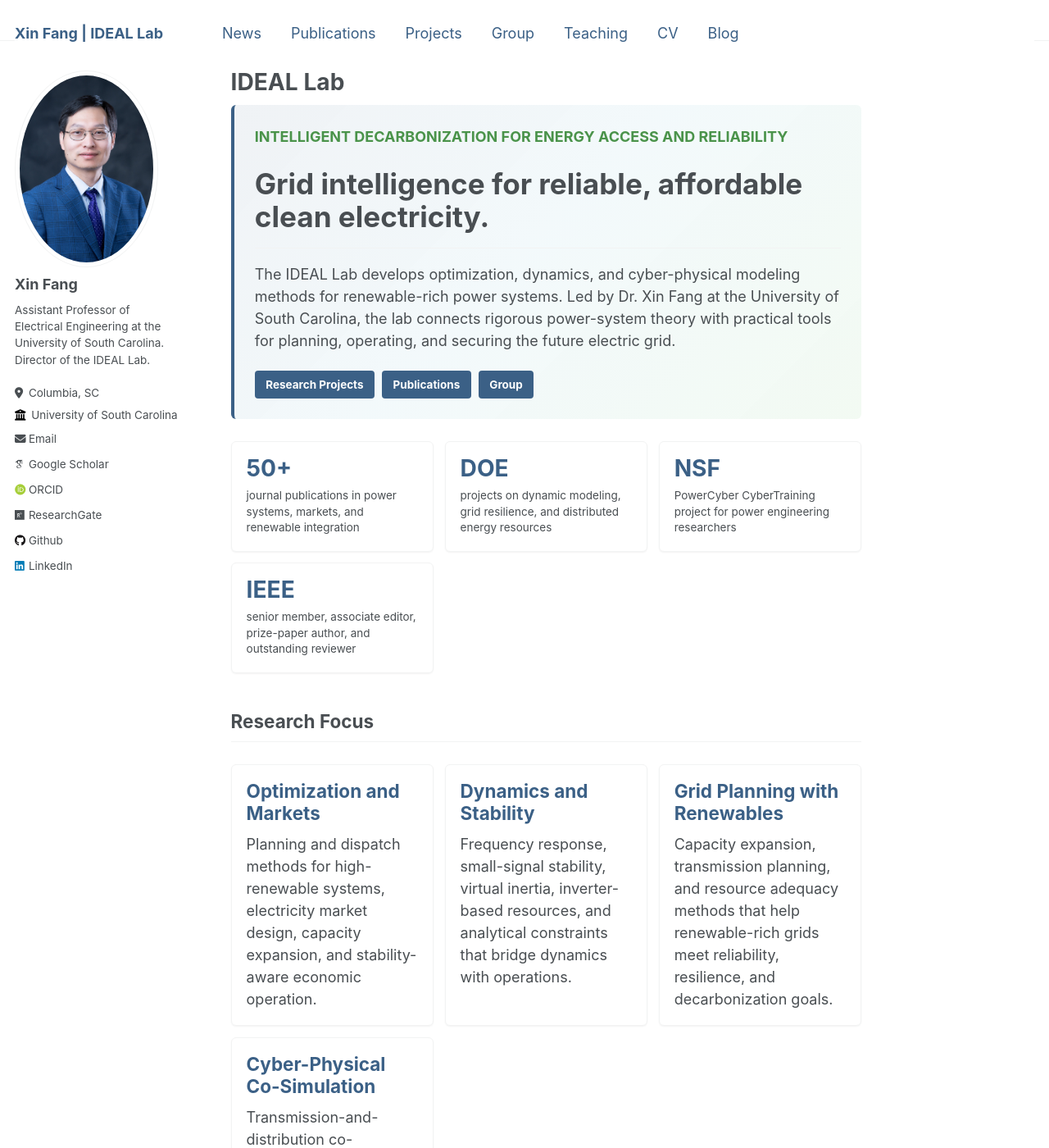
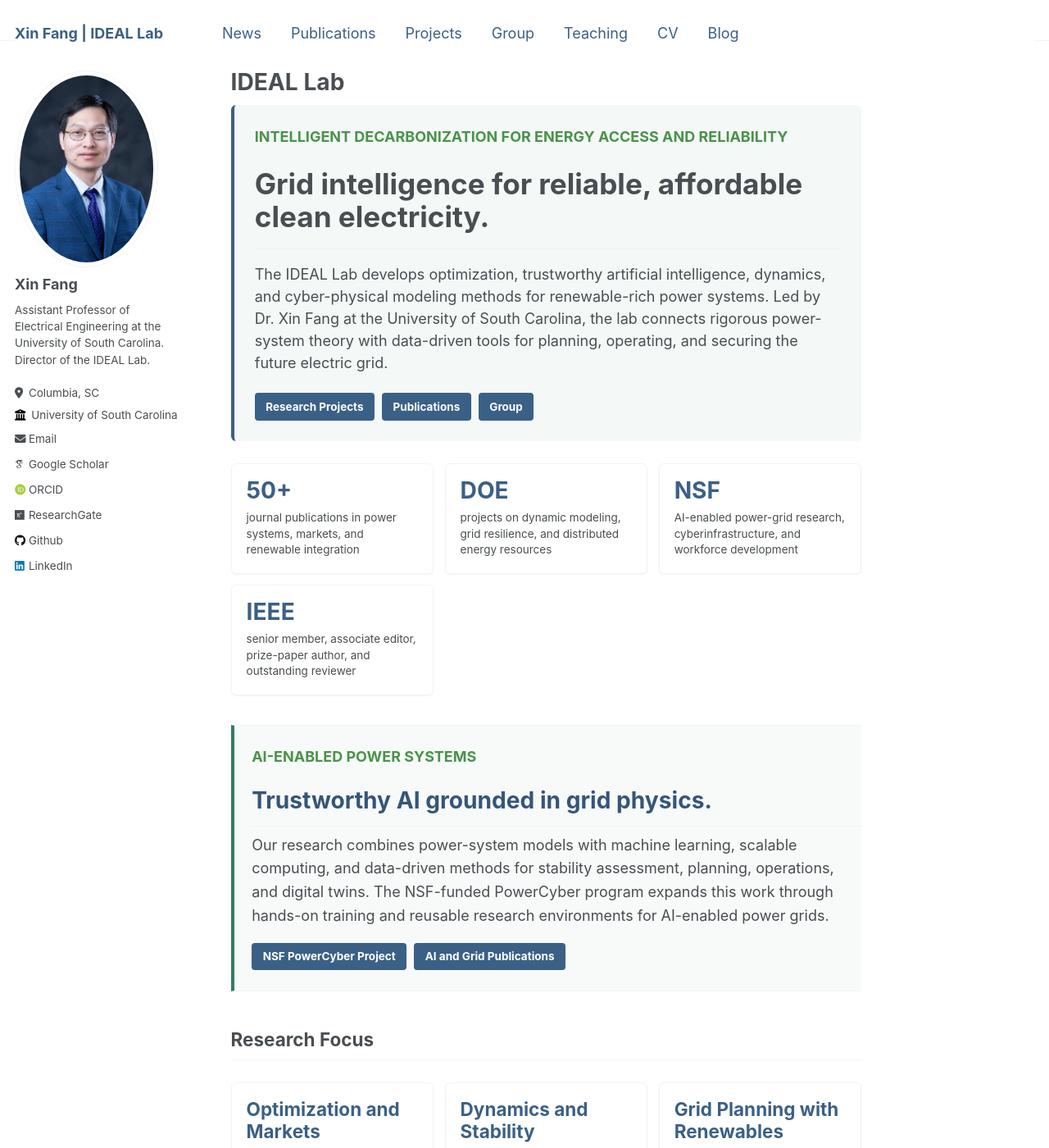
Before and after one commit to XinFang88/xinfang88.github.io, a Jekyll site: the page built from _pages/about.md, in a window 1280 px wide and 1400 px high. Shown: the whole window at 82% size. Built offline with Jekyll 4.4.1, drawn with Linux system fonts in a browser that asks for light colours; some web fonts are replaced; some of the changed text lies outside the part shown.

Commit message:
CV update

```diff
--- a/_pages/about.md
+++ b/_pages/about.md
@@ -10,7 +10,7 @@ redirect_from:
 <section class="home-hero">
   <p class="home-kicker">Intelligent Decarbonization for Energy Access and Reliability</p>
   <h2>Grid intelligence for reliable, affordable clean electricity.</h2>
-  <p>The IDEAL Lab develops optimization, dynamics, and cyber-physical modeling methods for renewable-rich power systems. Led by Dr. Xin Fang at the University of South Carolina, the lab connects rigorous power-system theory with practical tools for planning, operating, and securing the future electric grid.</p>
+  <p>The IDEAL Lab develops optimization, trustworthy artificial intelligence, dynamics, and cyber-physical modeling methods for renewable-rich power systems. Led by Dr. Xin Fang at the University of South Carolina, the lab connects rigorous power-system theory with data-driven tools for planning, operating, and securing the future electric grid.</p>
   <div class="home-actions">
     <a class="btn btn--primary" href="{{ '/projects/' | relative_url }}">Research Projects</a>
     <a class="btn" href="{{ '/publications/' | relative_url }}">Publications</a>
@@ -29,13 +29,23 @@ redirect_from:
   </div>
   <div class="home-stat">
     <strong>NSF</strong>
-    <span>PowerCyber CyberTraining project for power engineering researchers</span>
+    <span>AI-enabled power-grid research, cyberinfrastructure, and workforce development</span>
   </div>
   <div class="home-stat">
     <strong>IEEE</strong>
     <span>senior member, associate editor, prize-paper author, and outstanding reviewer</span>
   </div>
 </div>
+
+<section class="home-ai-highlight">
+  <p class="home-kicker">AI-Enabled Power Systems</p>
+  <h2>Trustworthy AI grounded in grid physics.</h2>
+  <p>Our research combines power-system models with machine learning, scalable computing, and data-driven methods for stability assessment, planning, operations, and digital twins. The NSF-funded PowerCyber program expands this work through hands-on training and reusable research environments for AI-enabled power grids.</p>
+  <div class="home-actions">
+    <a class="btn btn--primary" href="{{ '/projects/2026-NSF-PowerCyber-Implementation' | relative_url }}">NSF PowerCyber Project</a>
+    <a class="btn" href="{{ '/publications/' | relative_url }}">AI and Grid Publications</a>
+  </div>
+</section>
 
 ## Research Focus
 
@@ -46,7 +56,7 @@ redirect_from:
   </section>
   <section class="home-card">
     <h3>Dynamics and Stability</h3>
-    <p>Frequency response, small-signal stability, virtual inertia, inverter-based resources, and analytical constraints that bridge dynamics with operations.</p>
+    <p>Frequency response, small-signal stability, machine-learning-assisted stability assessment, virtual inertia, inverter-based resources, and analytical constraints that bridge dynamics with operations.</p>
   </section>
   <section class="home-card">
     <h3>Grid Planning with Renewables</h3>
@@ -54,13 +64,14 @@ redirect_from:
   </section>
   <section class="home-card">
     <h3>Cyber-Physical Co-Simulation</h3>
-    <p>Transmission-and-distribution co-simulation, distributed energy resource integration, electric transportation, and scalable grid digital twins.</p>
+    <p>Transmission-and-distribution co-simulation, AI-enabled grid analytics, distributed energy resource integration, electric transportation, and scalable grid digital twins.</p>
   </section>
 </div>
 
 ## Recent Highlights
 
 <ul class="home-highlight-list">
+  <li><strong>July 2026.</strong> NSF funded the PowerCyber Implementation project to scale workforce development and research infrastructure for trustworthy AI-enabled power grids.</li>
   <li><strong>March 2026.</strong> The lab's paper on analytical small-signal stability analysis for low-inertia power systems was accepted by <em>Electric Power Systems Research</em>.</li>
   <li><strong>February 2026.</strong> Work on distributed optimization and control for autonomous DER dispatch and frequency regulation was accepted by <em>Sustainable Energy, Grids and Networks</em>.</li>
   <li><strong>January 2026.</strong> The paper on frequency nadir constrained unit commitment for island power systems was selected as one of two best papers in <em>IEEE Open Access Journal of Power and Energy</em> in 2025.</li>
@@ -75,4 +86,4 @@ Dr. Fang has published more than 50 journal papers in venues including <em>IEEE
 
 ## Joining The Lab
 
-Prospective Ph.D. students interested in power system optimization, dynamics, transmission and distribution co-simulation, grid resilience, and electric-grid/transportation co-simulation are encouraged to contact Dr. Fang. A master's degree is preferred for Ph.D. applicants.
+Prospective Ph.D. students interested in trustworthy AI for power systems, optimization, dynamics, transmission and distribution co-simulation, grid resilience, and electric-grid/transportation co-simulation are encouraged to contact Dr. Fang. A master's degree is preferred for Ph.D. applicants.
--- a/assets/css/main.scss
+++ b/assets/css/main.scss
@@ -49,7 +49,7 @@
   padding: 1.4em;
   border-left: 4px solid $primary-color;
   border-radius: 6px;
-  background: linear-gradient(135deg, rgba($primary-color, 0.08), rgba($info-color, 0.07) 48%, rgba($success-color, 0.08));
+  background: #f4f8f7;
 
   h2 {
     margin: 0 0 0.5em;
@@ -60,6 +60,29 @@
 
   p {
     max-width: 50rem;
+  }
+}
+
+.home-ai-highlight {
+  margin: 2rem 0;
+  padding: 1.35rem 0 1.35rem 1.2rem;
+  border-top: 1px solid $border-color;
+  border-bottom: 1px solid $border-color;
+  border-left: 4px solid #2f7d65;
+  background: #f7faf9;
+
+  h2 {
+    margin: 0 0 0.45rem;
+    color: mix(#000, $primary-color, 10%);
+    font-size: $type-size-3;
+    line-height: 1.2;
+    letter-spacing: 0;
+  }
+
+  > p:not(.home-kicker) {
+    max-width: 49rem;
+    margin-bottom: 0;
+    line-height: 1.6;
   }
 }
 
@@ -349,6 +372,10 @@
       font-size: $type-size-3;
     }
   }
+
+  .home-ai-highlight {
+    padding-left: 0.9rem;
+  }
 }
 
 /* Blog figure enhancements
```
Also changed, not shown: _pages/cv.md (+3 -3 lines), markdown_generator/generate_cv_pdf.py (+39 -24 lines), 1 other file.
